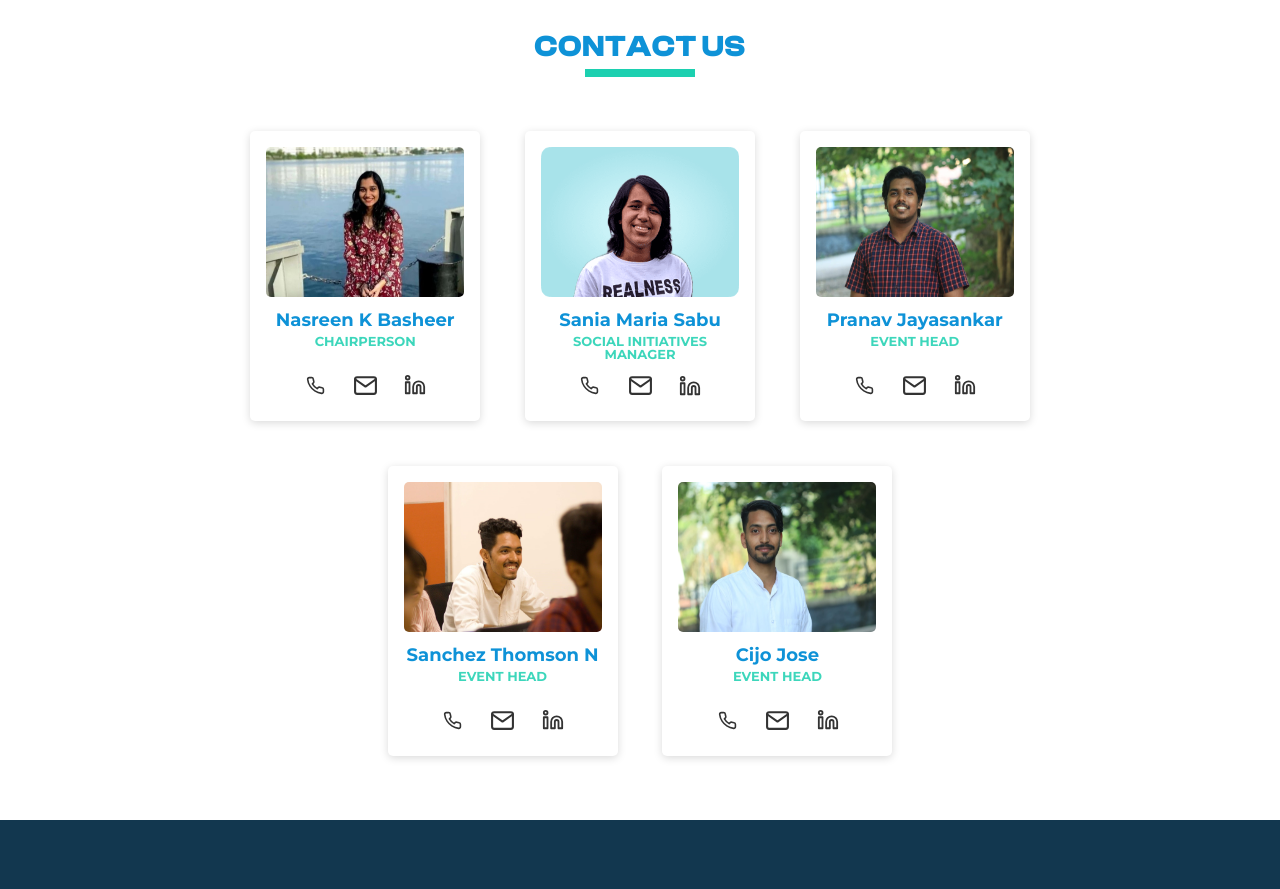
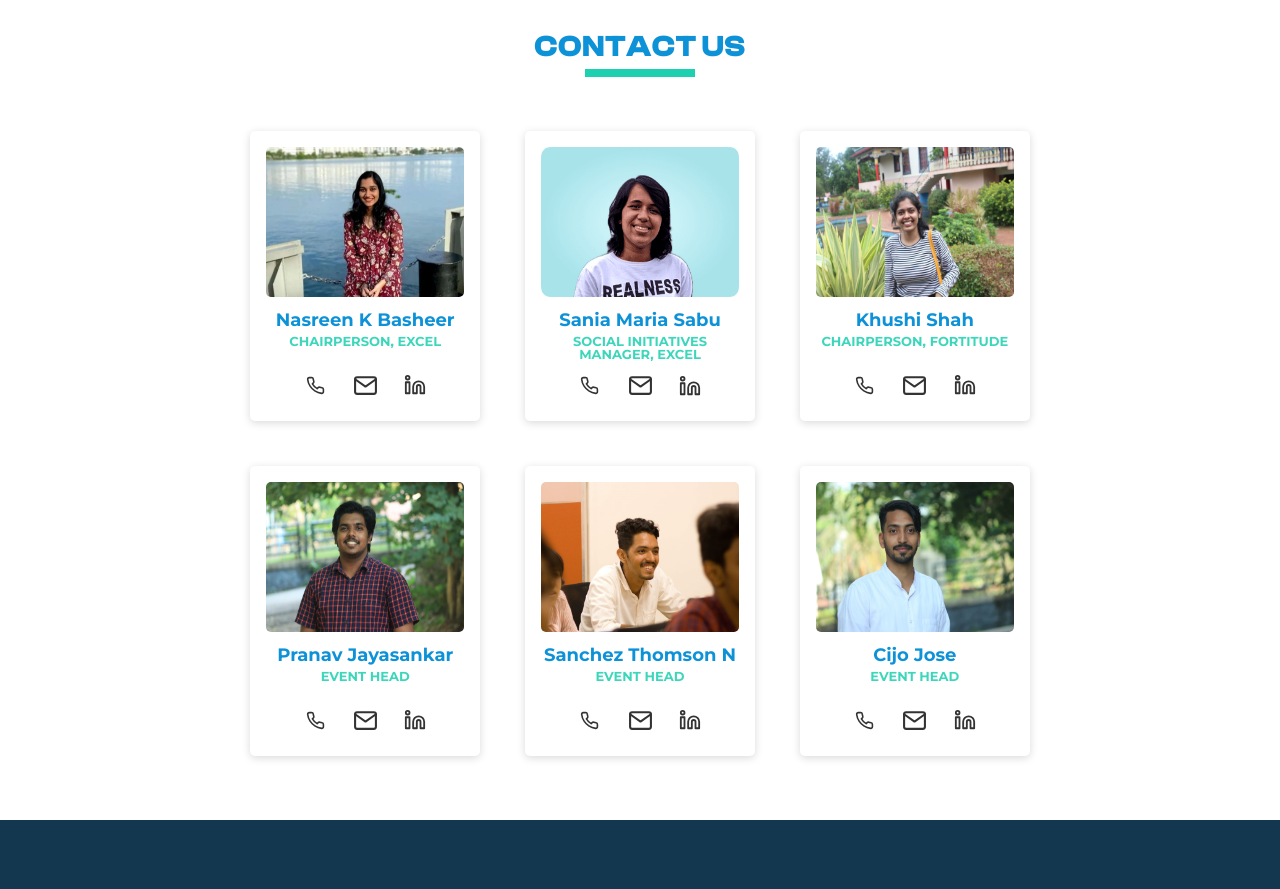
Before and after one commit to Excel2022Web/marathon, a React (Create React App) app: page / in a window 1280 px wide. Shown: the part 3220-4109 px from the top of the page. Built offline with nearby package versions, Linux system fonts and the light colour scheme; what google-maps-react would draw is missing.

Commit message:
🏃‍♀️🏃‍♂️

```diff
--- a/src/components/Home/Home.js
+++ b/src/components/Home/Home.js
@@ -67,7 +67,7 @@ function Home() {
         <div className='home__left'>
           <h1>mindful miles <br /><span>matter</span></h1>
           <p>Run with us on 5th February to spread awareness and reduce the stigma around mental illness!</p>
-          <a href="https://rzp.io/l/KJABY9anV" target="_blank" rel="noreferrer" className='home_reg_btn'>
+          <a href="https://rzp.io/l/head-start" target="_blank" rel="noreferrer" className='home_reg_btn'>
             Register Now
             <HiChevronDoubleRight />
           </a>
--- a/src/data/contactsData.js
+++ b/src/data/contactsData.js
@@ -1,6 +1,6 @@
 import nasreen from "../assets/images/nasreen.jpeg";
 // import sebin from "../assets/images/sebin.jpeg";
-// import hemanthsagar from "../assets/images/hemanthsagar.jpeg";
+import khushi from "../assets/images/khushi.jpeg";
 import sania from "../assets/images/sania.png";
 import cijo from "../assets/images/cijo.jpeg";
 import sanchez from "../assets/images/sanchez.jpeg";
@@ -10,7 +10,7 @@ export const contactsData = [
     {
       id: 1,
       name: "Nasreen K Basheer",
-      designation: "Chairperson",
+      designation: "Chairperson, Excel",
       image: nasreen,
       phone: "9605204433",
       email: "nasreenkbasheer.mec@gmail.com",
@@ -37,7 +37,7 @@ export const contactsData = [
     {
       id: 4,
       name: "Sania Maria Sabu",
-      designation: "Social Initiatives Manager",
+      designation: "Social Initiatives Manager, Excel",
       image: sania,
       phone: "7306928074",
       email: "saniamariasabu.mec@gmail.com",
@@ -45,6 +45,15 @@ export const contactsData = [
     },
     {
       id: 5,
+      name: "Khushi Shah",
+      designation: "Chairperson, Fortitude",
+      image: khushi,
+      phone: "7306353378",
+      email: "khushi.bharat.shah@gmail.com",
+      linkedIn: "https://www.linkedin.com/in/khushi-bharat-shah/",
+    },
+    {
+      id: 6,
       name: "Pranav Jayasankar",
       designation: "Event Head",
       image: pranav,
@@ -53,7 +62,7 @@ export const contactsData = [
       linkedIn: "https://www.linkedin.com/in/pranav-jayashankar-0855271a5/",
     },
     {
-      id: 6,
+      id: 7,
       name: "Sanchez Thomson N",
       designation: "Event Head",
       image: sanchez,
@@ -62,7 +71,7 @@ export const contactsData = [
       linkedIn: "https://www.linkedin.com/in/sanchez-thomson-neelamkavil-a3a6651a5",
     },
     {
-      id: 7,
+      id: 8,
       name: "Cijo Jose",
       designation: "Event Head",
       image: cijo,
```
Also changed, not shown: src/assets/images/khushi.jpeg (added).
